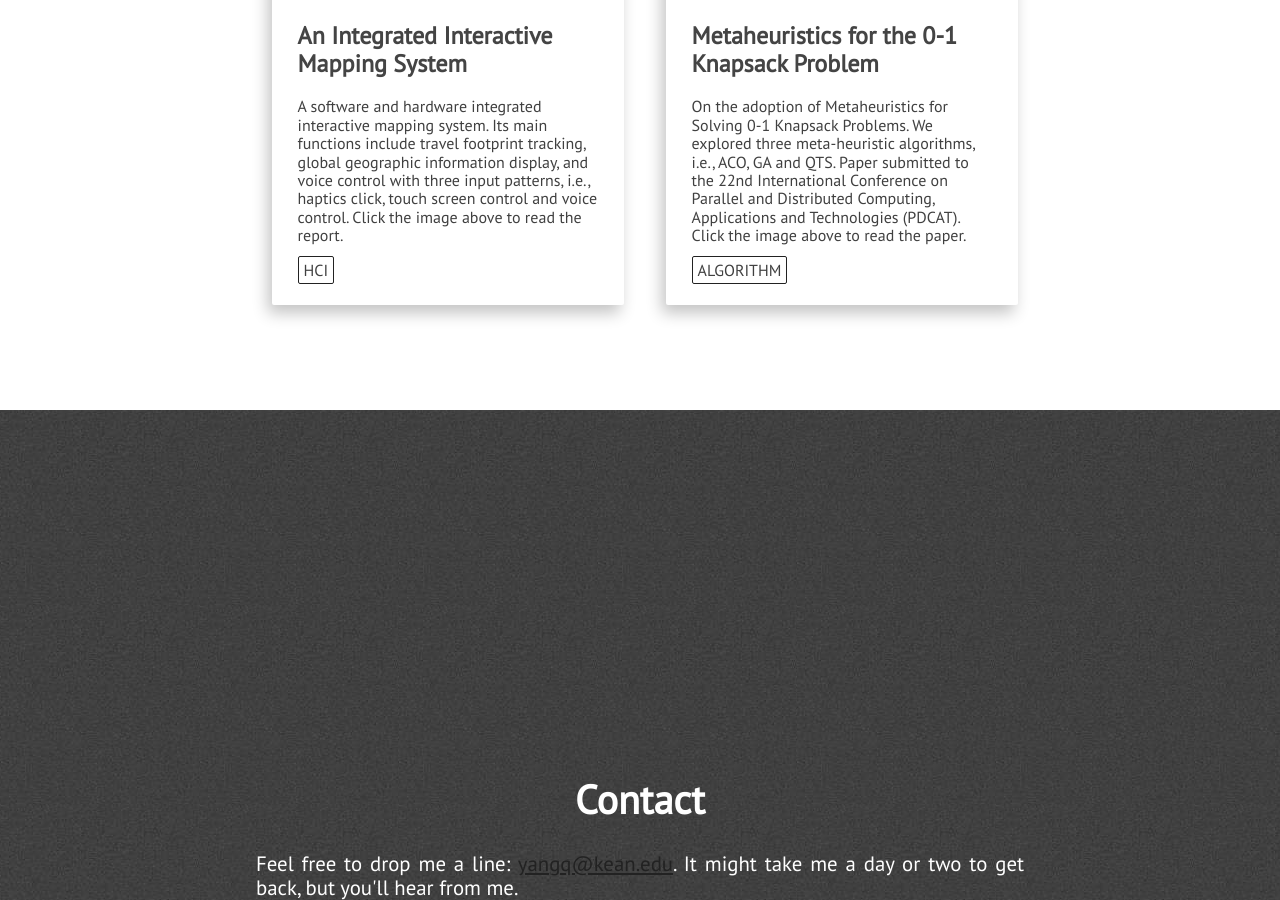
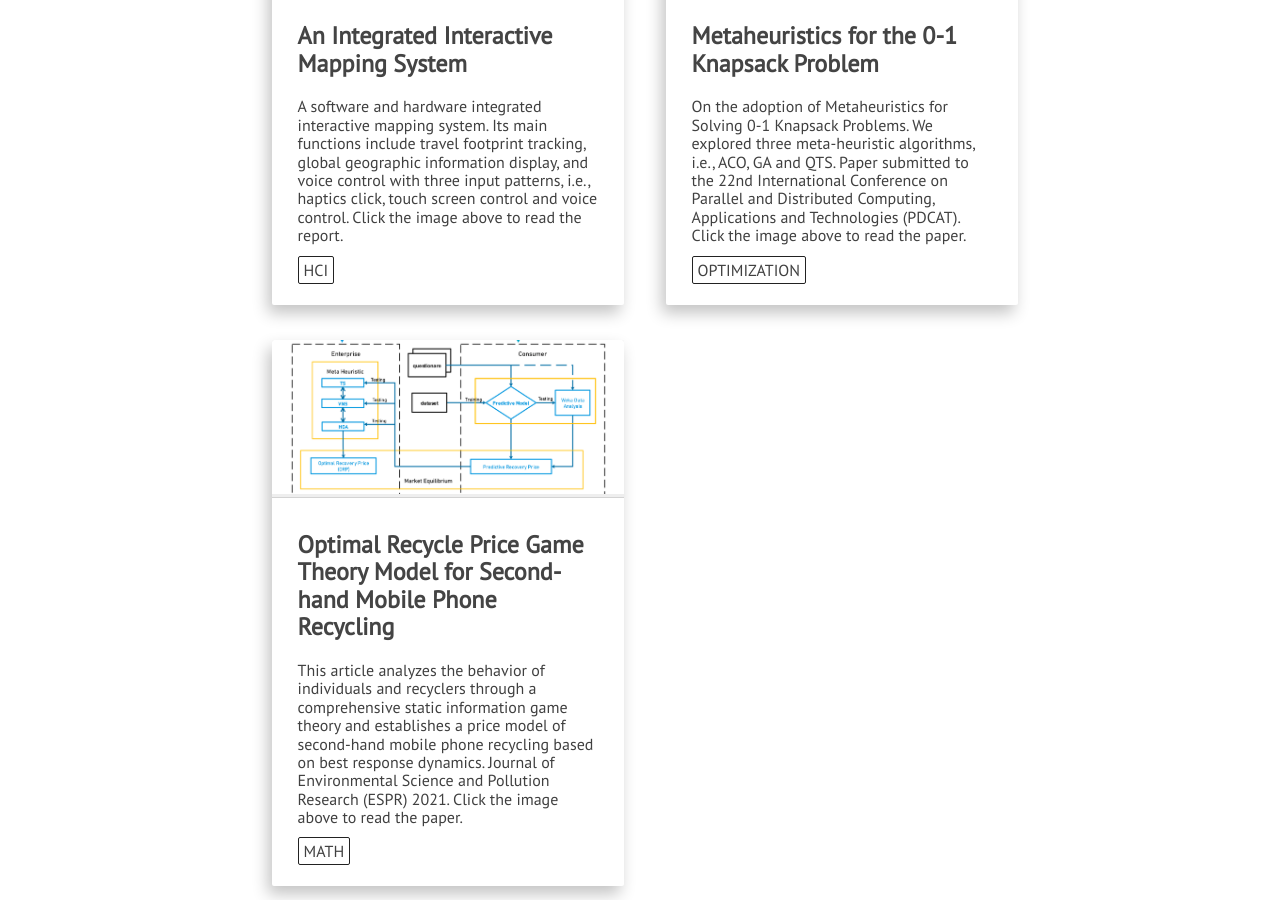
Before and after one commit to aiunicorn/aiunicorn.github.io, a Jekyll site: the page built from index.html, in a window 1280 px wide and 900 px high, scrolled down 3743 px. Built offline with Jekyll 4.4.1, drawn with Linux system fonts in a browser that asks for light colours; nearby versions of some CDN libraries; some of the changed text lies outside the part shown.

Commit message:
Added Game Theory Projects

```diff
--- a/_includes/projects.html
+++ b/_includes/projects.html
@@ -9,7 +9,8 @@
                     <a id="all" class="semi-transparent-button with-border white-button" onclick="selected('all')">All</a>
                     <a id="ai" class="semi-transparent-button with-border white-button" onclick="selected('ai')">AI</a>
                     <a id="hci" class="semi-transparent-button with-border white-button" onclick="selected('hci')">HCI</a>
-                    <a id="algo" class="semi-transparent-button with-border white-button" onclick="selected('algo')">ALGORITHM</a>
+                    <a id="opt" class="semi-transparent-button with-border white-button" onclick="selected('opt')">OPTIMIZATION</a>
+                    <a id="math" class="semi-transparent-button with-border white-button" onclick="selected('math')">MATH</a>
 
                 </div>
 
--- a/assets/js/projects.js
+++ b/assets/js/projects.js
@@ -42,9 +42,18 @@ let render_projects = (slug) => {
             link: 'assets/download/knapsack.pdf',
             title: 'Metaheuristics for the 0-1 Knapsack Problem',
             demo: false,
-            technologies: ['ALGORITHM'],
+            technologies: ['OPTIMIZATION'],
             description: "On the adoption of Metaheuristics for Solving 0-1 Knapsack Problems. We explored three meta-heuristic algorithms, i.e., ACO, GA and QTS. Paper submitted to the 22nd International Conference on Parallel and Distributed Computing, Applications and Technologies (PDCAT). Click the image above to read the paper.",
-            categories: ['featured', 'algo']
+            categories: ['featured', 'opt']
+        },
+        {
+            image: 'assets/images/game-theory.png',
+            link: 'assets/download/game_theory.pdf',
+            title: 'Optimal Recycle Price Game Theory Model for Second-hand Mobile Phone Recycling',
+            demo: false,
+            technologies: ['MATH'],
+            description: "This article analyzes the behavior of individuals and recyclers through a comprehensive static information game theory and establishes a price model of second-hand mobile phone recycling based on best response dynamics. Journal of Environmental Science and Pollution Research (ESPR) 2021. Click the image above to read the paper.",
+            categories: ['featured', 'math']
         },
     ]
 
```
Also changed, not shown: assets/images/game-theory.png (added), 2 other files.
